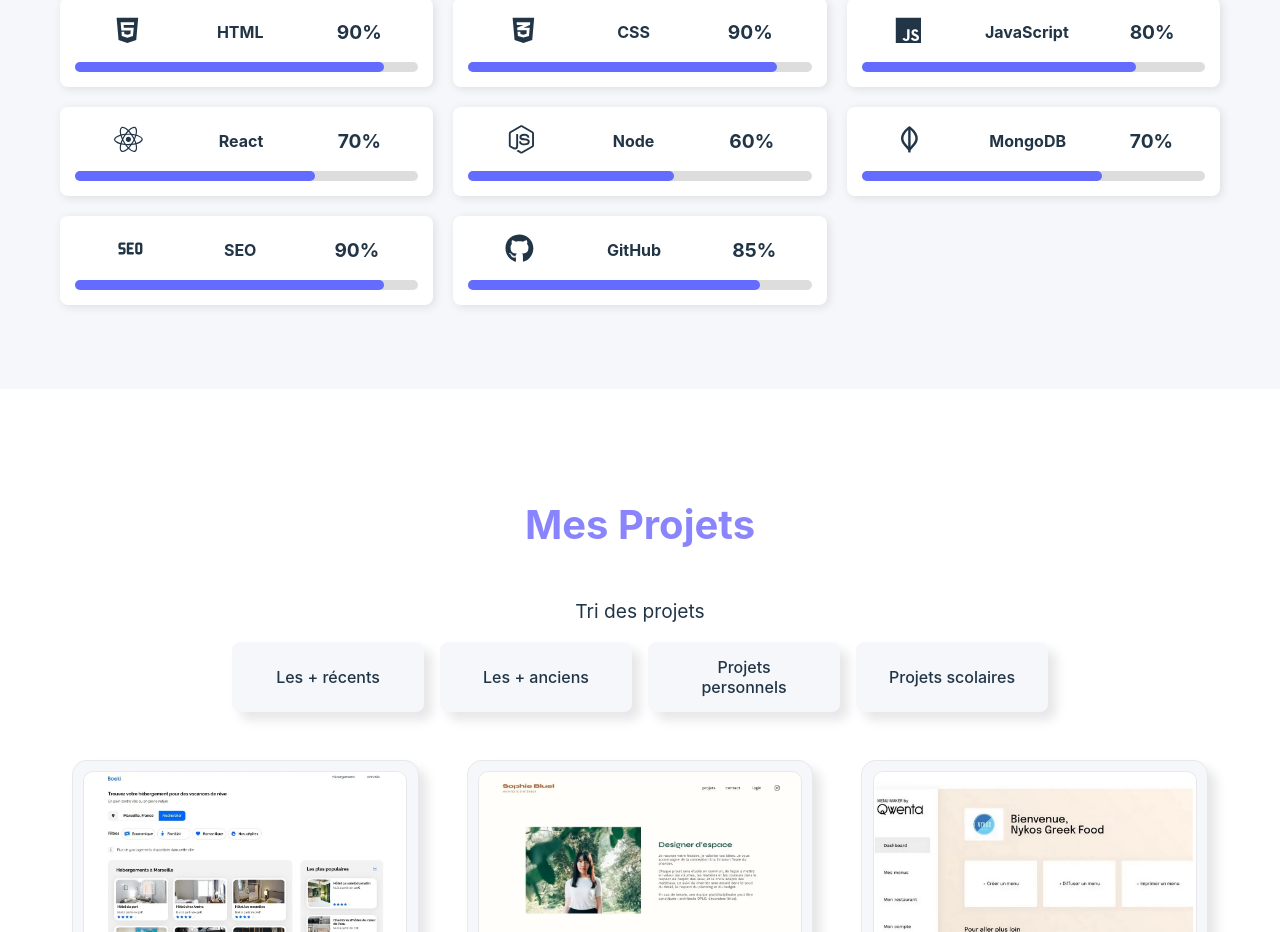
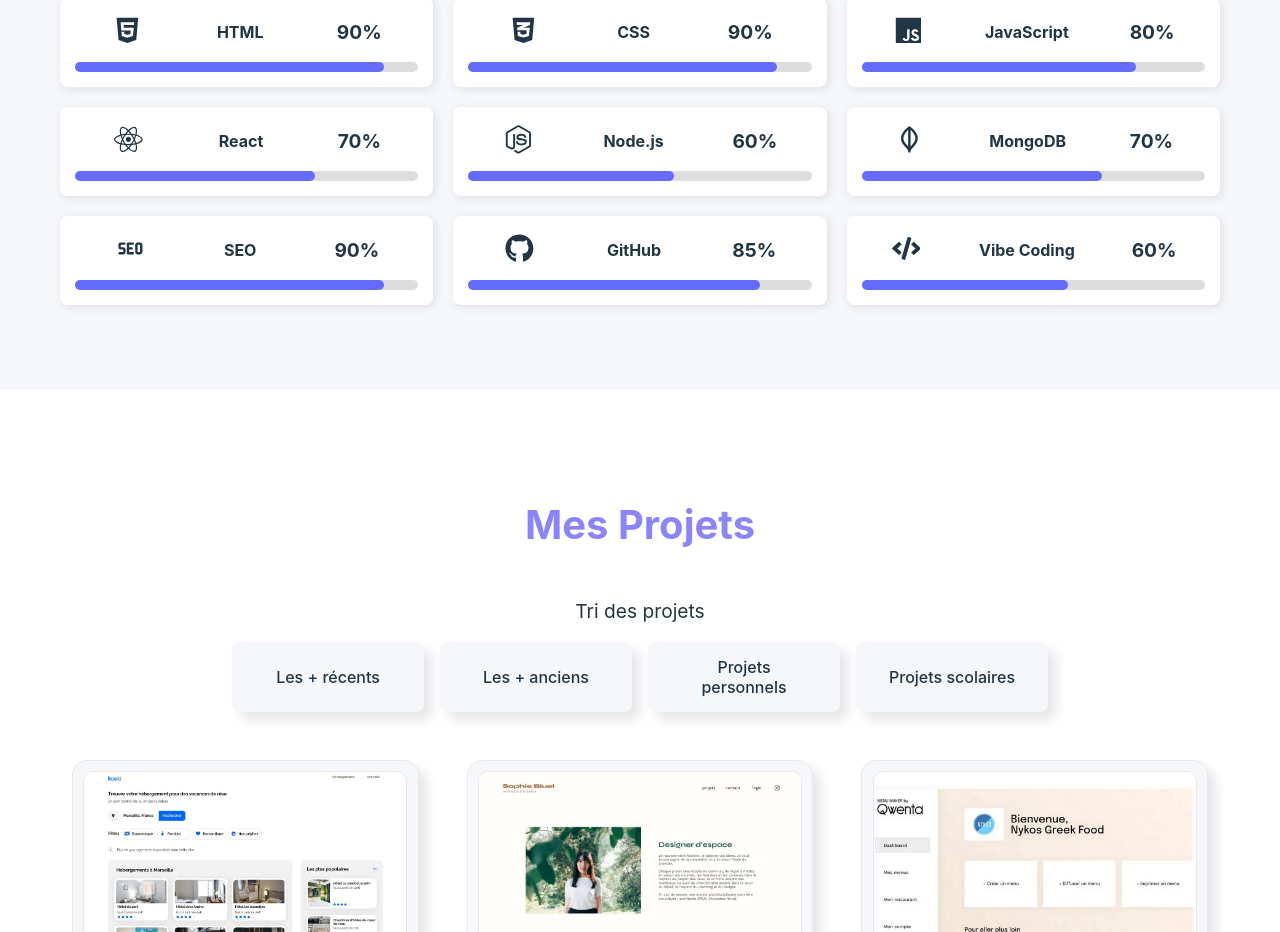
Before and after one commit to Bernard-VERA/Portfolio2, a React (Vite) app: page / in a window 1280 px wide. Shown: the part 1999-2931 px from the top of the page. Built offline with nearby package versions, Linux system fonts and the light colour scheme.

Commit message:
Ajout  du skill vibe coding

```diff
--- a/src/components/Skills.jsx
+++ b/src/components/Skills.jsx
@@ -3,7 +3,7 @@
 // Composant de la section Compétences
 // Affiche une grille de compétences avec des barres de progression
 import React, { useEffect, useRef } from 'react';
-import { FaHtml5, FaCss3Alt, FaJs, FaReact, FaNodeJs, FaGithub } from 'react-icons/fa';
+import { FaHtml5, FaCss3Alt, FaJs, FaReact, FaNodeJs, FaGithub,FaCode } from 'react-icons/fa';
 import { TbBrandMongodb, TbSeo } from "react-icons/tb";
 import '../styles/Skills.css';
 
@@ -13,10 +13,11 @@ const skillsData = [
   { name: "CSS", icon: <FaCss3Alt />, level: 90 },
   { name: "JavaScript", icon: <FaJs />, level: 80 },
   { name: "React", icon: <FaReact />, level: 70 },
-  { name: "Node", icon: <FaNodeJs />, level: 60 },
+  { name: "Node.js", icon: <FaNodeJs />, level: 60 },
   { name: "MongoDB", icon: <TbBrandMongodb />, level: 70 },
   { name: "SEO", icon: <TbSeo />, level: 90 },
   { name: "GitHub", icon: <FaGithub />, level: 85 },
+  { name: "Vibe Coding", icon: <FaCode />, level: 60 },
 ];
 
 
```
